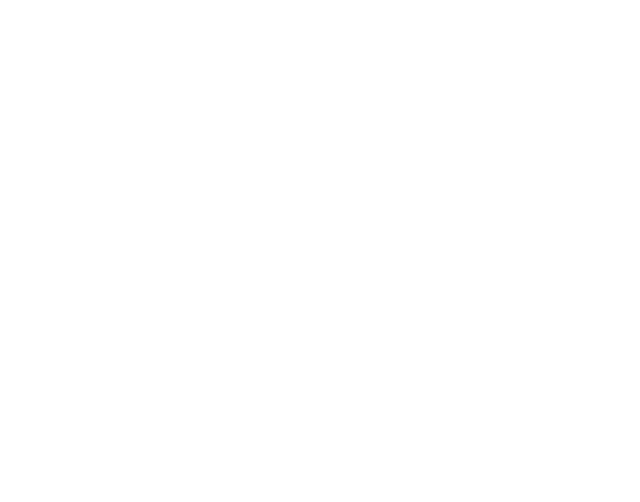
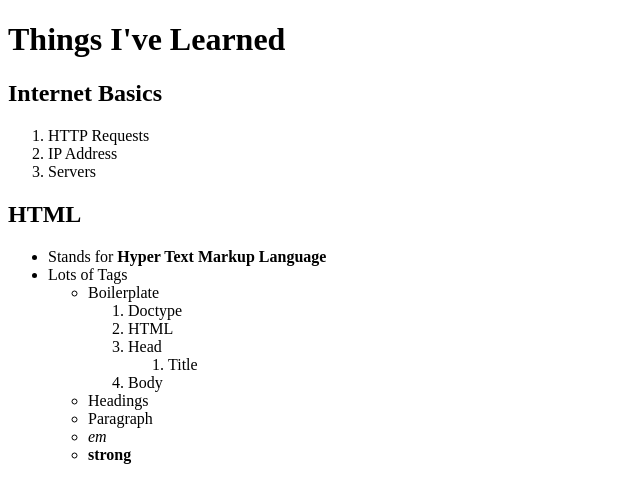
Before and after one commit to Hekroma/1-task, a plain HTML site: page index.html in a window 1280 px wide. Shown: the whole page, without its empty margins (0-640 px from the left). Drawn offline with Linux system fonts and the light colour scheme.

Commit message:
finished 1t task

```diff
--- a/index.html
+++ b/index.html
@@ -9,6 +9,37 @@
 </head>
 
 <body>
+    <h1>Things I've Learned</h1>
+    <h2>Internet Basics</h2>
+    <ol>
+        <li>HTTP Requests</li>
+        <li>IP Address</li>
+        <li>Servers</li>
+    </ol>
+    <h2>HTML</h2>
+    <ul>
+        <li>Stands for <strong>Hyper Text Markup Language</strong></li>
+        <li>Lots of Tags
+            <ul>
+                <li>Boilerplate
+                    <ol>
+                        <li>Doctype</li>
+                        <li>HTML</li>
+                        <li>Head
+                            <ol>
+                                <li>Title</li>
+                            </ol>
+                        </li>
+                        <li>Body</li>
+                    </ol>
+                </li>
+                <li>Headings</li>
+                <li>Paragraph</li>
+                <li><em>em</em></li>
+                <li><strong>strong</strong></li>
+            </ul>
+        </li>
+    </ul>
 
 </body>
 
```
